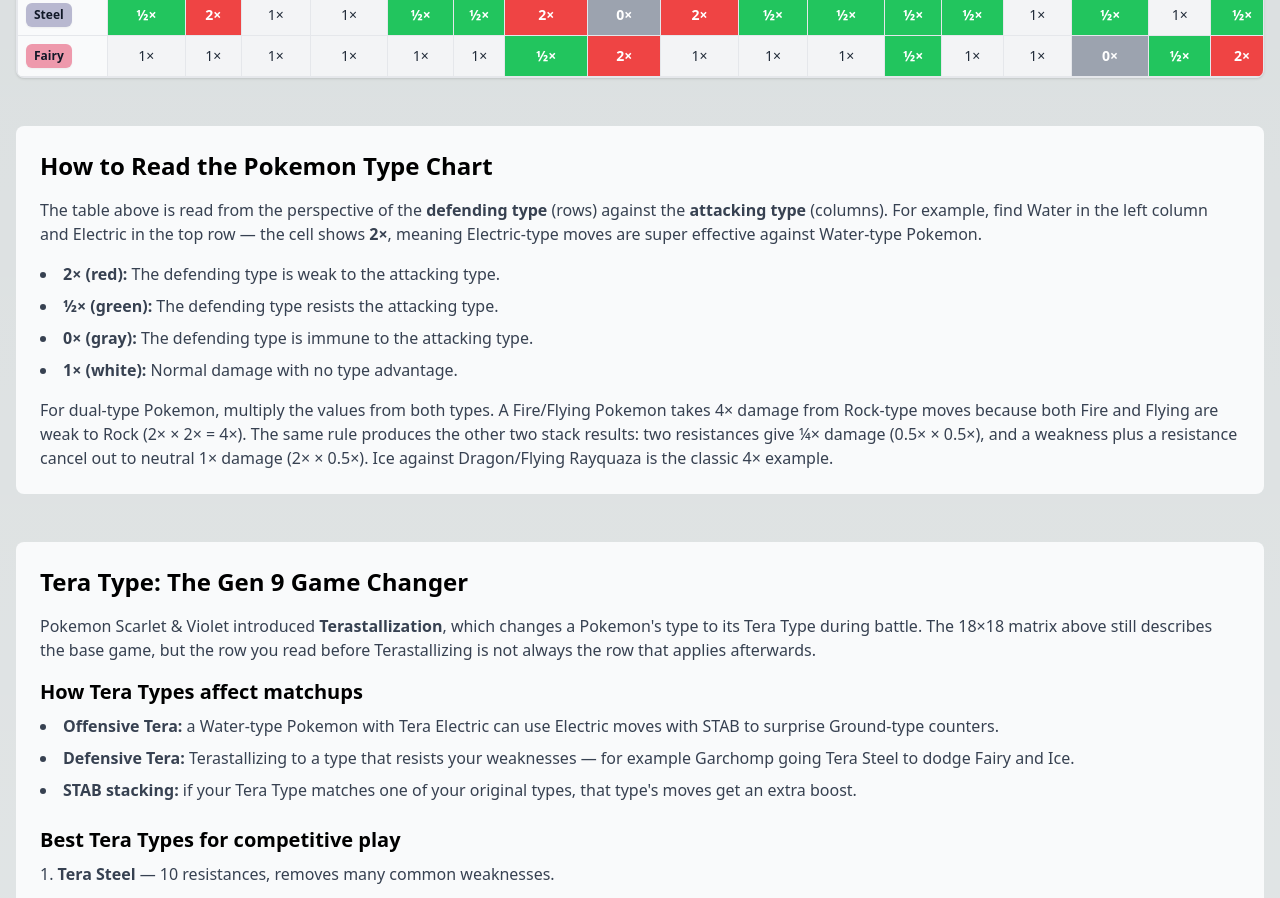
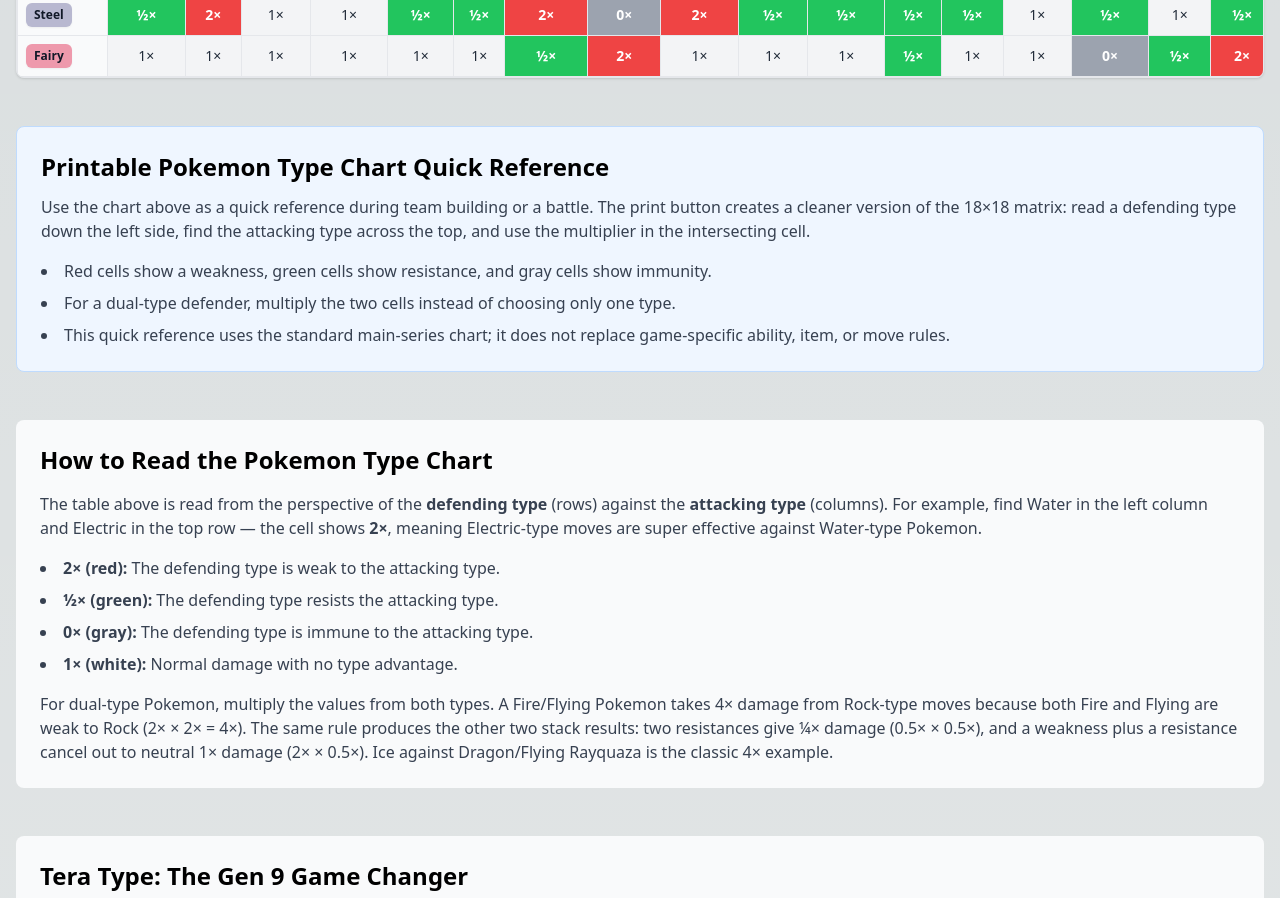
Before and after one commit to lincyang720/type-chart-calculator, a Next.js app: page /pokemon/type-chart in a window 1280 px wide. Shown: the part 1200-2098 px from the top of the page. Built offline with nearby package versions, Linux system fonts and the light colour scheme.

Commit message:
Add printable type chart guidance

```diff
--- a/app/pokemon/type-chart/page.tsx
+++ b/app/pokemon/type-chart/page.tsx
@@ -9,13 +9,13 @@
 import PrintChartButton from './PrintChartButton';
 
 export const metadata: Metadata = {
-  title: 'Pokemon Type Chart 2026 - Complete Gen 9 Guide for Scarlet & Violet',
-  description: 'The complete Pokemon type chart for 2026, covering Gen 9 Scarlet & Violet and The Indigo Disk DLC. All 18 types, strengths, weaknesses, immunities, resistances, plus Tera Type, Tera Blast, Stellar Tera, and Paradox Pokemon explained.',
+  title: 'Pokemon Type Chart 2026 - Complete Printable Gen 9 Guide',
+  description: 'Complete and printable Pokemon type chart for Gen 9 Scarlet & Violet. Check all 18 types, weaknesses, resistances, immunities, Tera Type, Tera Blast, and dual-type matchups.',
   keywords: 'pokemon type chart, type effectiveness chart, pokemon weakness chart, type matchup chart, gen 9 type chart, scarlet and violet type chart, tera type chart, 2026 type chart, stellar tera, tera blast',
   openGraph: {
     siteName: 'TypeMatchup',
-    title: 'Pokemon Type Chart 2026 - Complete Gen 9 Guide for Scarlet & Violet',
-    description: 'Find every weakness, resistance, immunity, and Gen 9 type effectiveness matchup for all 18 Pokemon types, including Tera Type and Tera Blast.',
+    title: 'Pokemon Type Chart 2026 - Complete Printable Gen 9 Guide',
+    description: 'Find every weakness, resistance, immunity, and Gen 9 type effectiveness matchup for all 18 Pokemon types, with a print-friendly chart and Tera Type notes.',
     url: 'https://www.typematchup.org/pokemon/type-chart',
     type: 'website',
   },
@@ -237,6 +237,20 @@
             </tbody>
           </table>
         </div>
+
+        <section className="mb-12 rounded-lg border border-blue-200 bg-blue-50 p-6 print:hidden" aria-labelledby="printable-type-chart">
+          <h2 id="printable-type-chart" className="text-2xl font-bold mb-3">Printable Pokemon Type Chart Quick Reference</h2>
+          <p className="text-gray-700 mb-4">
+            Use the chart above as a quick reference during team building or a battle. The print button creates a cleaner
+            version of the 18×18 matrix: read a defending type down the left side, find the attacking type across the top,
+            and use the multiplier in the intersecting cell.
+          </p>
+          <ul className="list-disc list-inside space-y-2 text-gray-700">
+            <li>Red cells show a weakness, green cells show resistance, and gray cells show immunity.</li>
+            <li>For a dual-type defender, multiply the two cells instead of choosing only one type.</li>
+            <li>This quick reference uses the standard main-series chart; it does not replace game-specific ability, item, or move rules.</li>
+          </ul>
+        </section>
 
         {/* Explanation */}
         <section className="mb-12 bg-gray-50 rounded-lg p-6">
```
